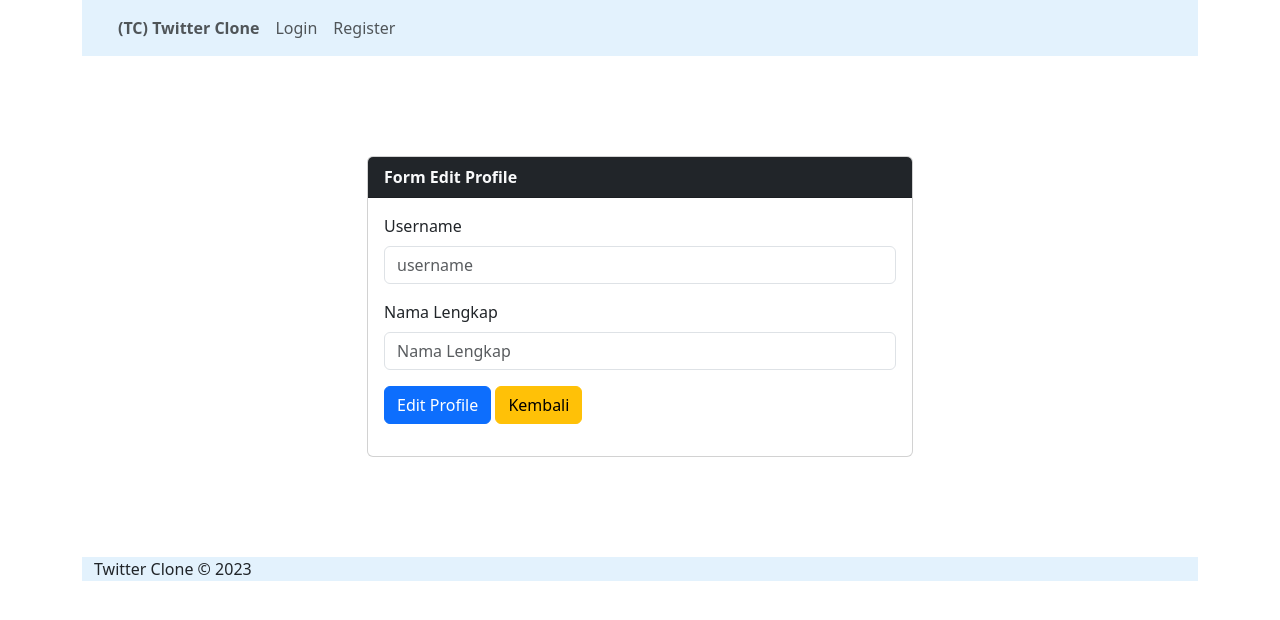
After one commit to DzawilUqul/tweetclone, a CodeIgniter 4 app: template app/Views/auth_edit_profile.php in a window 1280 px wide. The commit adds this page. Shown: the top 620 px of the page. Run offline with PHP 8.4 and a stand-in for CodeIgniter, Linux system fonts and the light colour scheme; the template is opened without the code that fills it, so the values that code supplies are empty; some libraries are stand-ins or nearby versions.

Commit message:
Add User Edit Profile - add : Route get and post (/edit_profile) - add : Function EditProfileForm - add : Function EditProfile - add : $editRules for EditProfile on UserModel - add : auth_edit_profile.php (form) - add : new button Edit Profile in tweet_home.php

```diff
--- a/app/Config/Routes.php
+++ b/app/Config/Routes.php
@@ -51,6 +51,10 @@ $routes->post('/add', 'Tweet::addTweet', ['filter'=>'cekLogin']);
 $routes->get('/delete/(:num)', 'Tweet::delTweet/$1', ['filter'=>'cekLogin']);
 $routes->post('/edit', 'Tweet::editTweet', ['filter'=>'cekLogin']);
 
+// Fitur Tambahan
+$routes->get('/edit_profile', 'Auth::EditProfileForm', ['filter'=>'cekLogin']);
+$routes->post('/edit_profile', 'Auth::EditProfile', ['filter'=>'cekLogin']);
+
 /*
  * --------------------------------------------------------------------
  * Additional Routing
--- a/app/Models/UserModel.php
+++ b/app/Models/UserModel.php
@@ -16,6 +16,11 @@ class UserModel extends Model
         'username' => 'required|alpha_numeric|min_length[5]|is_unique[users.username]',
         'password' => 'required|min_length[8]',
         'confirmation' => 'required_with[password]|matches[password]',
+        'fullname' => 'required|min_length[5]',
+    ];
+
+    public $editRules = [
+        'username' => 'required|alpha_numeric|min_length[5]',
         'fullname' => 'required|min_length[5]',
     ];
 
--- /dev/null
+++ b/app/Views/auth_edit_profile.php
@@ -0,0 +1,45 @@
+<?= $this->extend('components/layout') ?>
+<?= $this->section('content') ?>
+
+<?php helper('form'); $validation = \Config\Services::validation(); ?>
+
+<div class="row" style="margin-top: 100px; margin-bottom: 100px;">
+    <div class="col-md-6 offset-md-3 align-self-center">
+    <div class="card">
+        <div class="card-header text-light bg-dark">
+            <strong>Form Edit Profile</strong>
+        </div>
+        <div class="card-body">
+            <?= form_open('/edit_profile') ?>
+            <div class="mb-3">
+                <label for="username" class="form-label">Username</label>
+                <input type="username" class="form-control" name="username"
+                    value="<?= $user->username ?>" id="username" placeholder="username">
+                <div style="color: red; font-size: small;"> <?=$validation->getError('username')?> </div>
+            </div>
+            <!-- <div class="mb-3">
+                <label for="password" class="form-label">Password</label>
+                <input type="password" class="form-control" name="password" id="password" placeholder="password">
+                <div style="color: red; font-size: small;"> <?=$validation->getError('password')?> </div>
+            </div>
+            <div class="mb-3">
+                <label for="confirmation" class="form-label">Konfirmasi Password</label>
+                <input type="password" class="form-control" name="confirmation" id="confirmation" placeholder="password">
+                <div style="color: red; font-size: small;"> <?=$validation->getError('confirmation')?> </div>
+            </div> -->
+            <div class="mb-3">
+                <label for="fullname" class="form-label">Nama Lengkap</label>
+                <input type="text" class="form-control" name="fullname"
+                    value="<?= $user->fullname ?>" id="fullname" placeholder="Nama Lengkap">
+                <div style="color: red; font-size: small;"> <?=$validation->getError('fullname')?> </div>
+            </div>
+            <div class="mb-3">
+                <input type="submit" class="btn btn-primary" value="Edit Profile">
+                <a href="<?=previous_url()?>" class="btn btn-warning">Kembali</a>
+            </div>
+            <?= form_close() ?>
+        </div>
+    </div>
+    </div>
+</div>
+<?= $this->endSection() ?>
--- a/app/Views/tweet_home.php
+++ b/app/Views/tweet_home.php
@@ -64,9 +64,15 @@
                 <a class="btn btn-info btn-sm"
 										style="padding: 0.25rem 0.5rem; font-size: 0.7rem;"
 										href="<?=base_url('/add')?>">Tweet Baru</a>
+
+                <a class="btn btn-warning btn-sm"
+										style="padding: 0.25rem 0.5rem; font-size: 0.7rem;"
+										href="<?=base_url('/edit_profile')?>">Edit Profile</a>
+
                 <a class="btn btn-danger btn-sm"
 										style="padding: 0.25rem 0.5rem; font-size: 0.7rem;"
 										href="<?=base_url('/logout')?>">Logout</a>
+
             </p>
         </div>
         </div>
```
Also changed, not shown: app/Controllers/Auth.php (+28 -0 lines), public/images/no-avatar.jpg.
